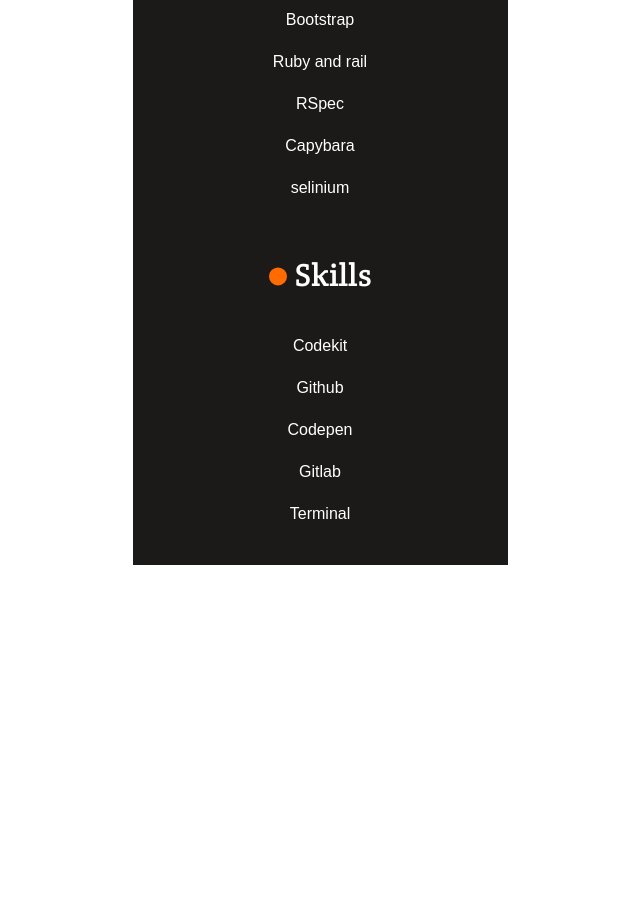
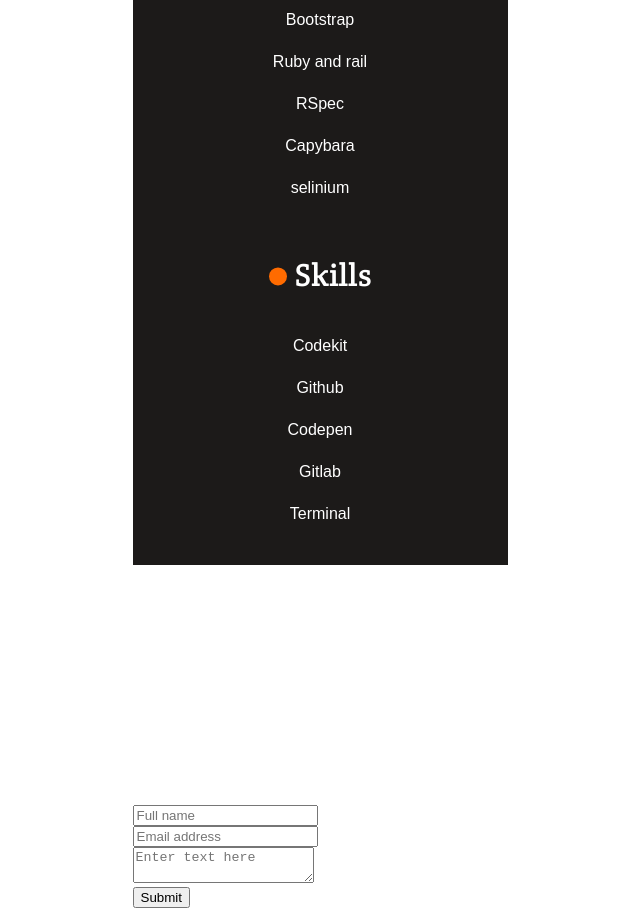
Before and after one commit to Emmykage/portfolio, a website: page index.html in a window 1280 px wide. Shown: the part 6472-7388 px from the top of the page, without its empty margins (320-960 px from the left). Before the commit the page ends 7061 px from the top, so only its background shows below. Drawn offline with Linux system fonts and the light colour scheme.

Commit message:
contact structure html

```diff
--- a/index.html
+++ b/index.html
@@ -185,9 +185,17 @@
                 </div>
             </div>
         </section>
-
-
+        <section>
+            <div class="contact">
+                <h3>I'm always interested in hearing about new projects, so if you'd like to chat please get in touch.</h3>
+                <form action="https://formspree.io/f/xayvlole" method="post">
+                <div><input name="name" id="name" type="text" placeholder="Full name" required minlength="30"></div>
+                <div><input name="Email" type="email" placeholder="Email address" required></div>
+                <div><textarea maxlength="500" placeholder="Enter text here"></textarea></div>
+                    <button name="message" type="submit">Submit</button>
+                </form>
+            </div>
+        </section>
     </div>
-
 </body>
 </html>
```
